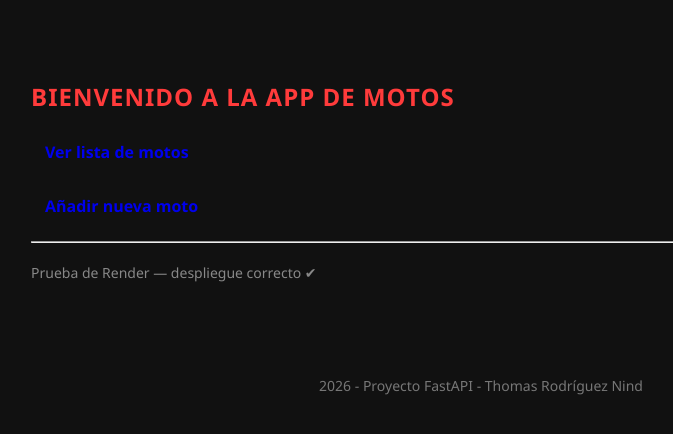
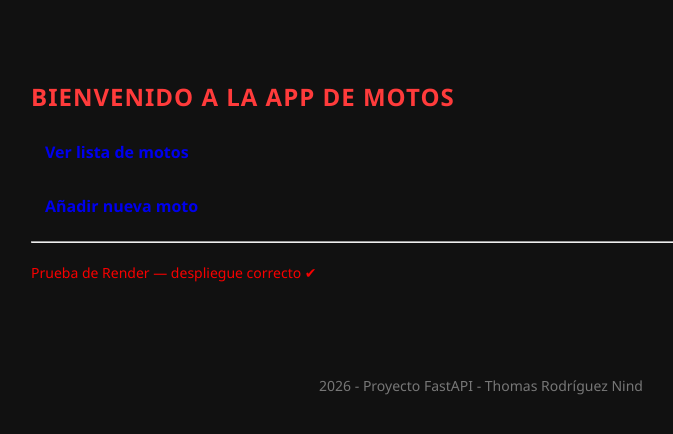
Before and after one commit to tomNind/motosAPI, a FastAPI app: page / in a window 1280 px wide. Shown: the part 54-488 px from the top of the page, without its empty margins (159-832 px from the left). Run offline with FastAPI, Linux system fonts and the light colour scheme.

Commit message:
Cambio de color de la prueba

```diff
--- a/src/templates/index.html
+++ b/src/templates/index.html
@@ -10,7 +10,7 @@
 
 <hr>
 
-<p style="margin-top: 20px; color: #888; font-size: 14px;">
+<p style="margin-top: 20px; color: #f80000; font-size: 14px;">
     Prueba de Render — despliegue correcto ✔
 </p>
 
```
